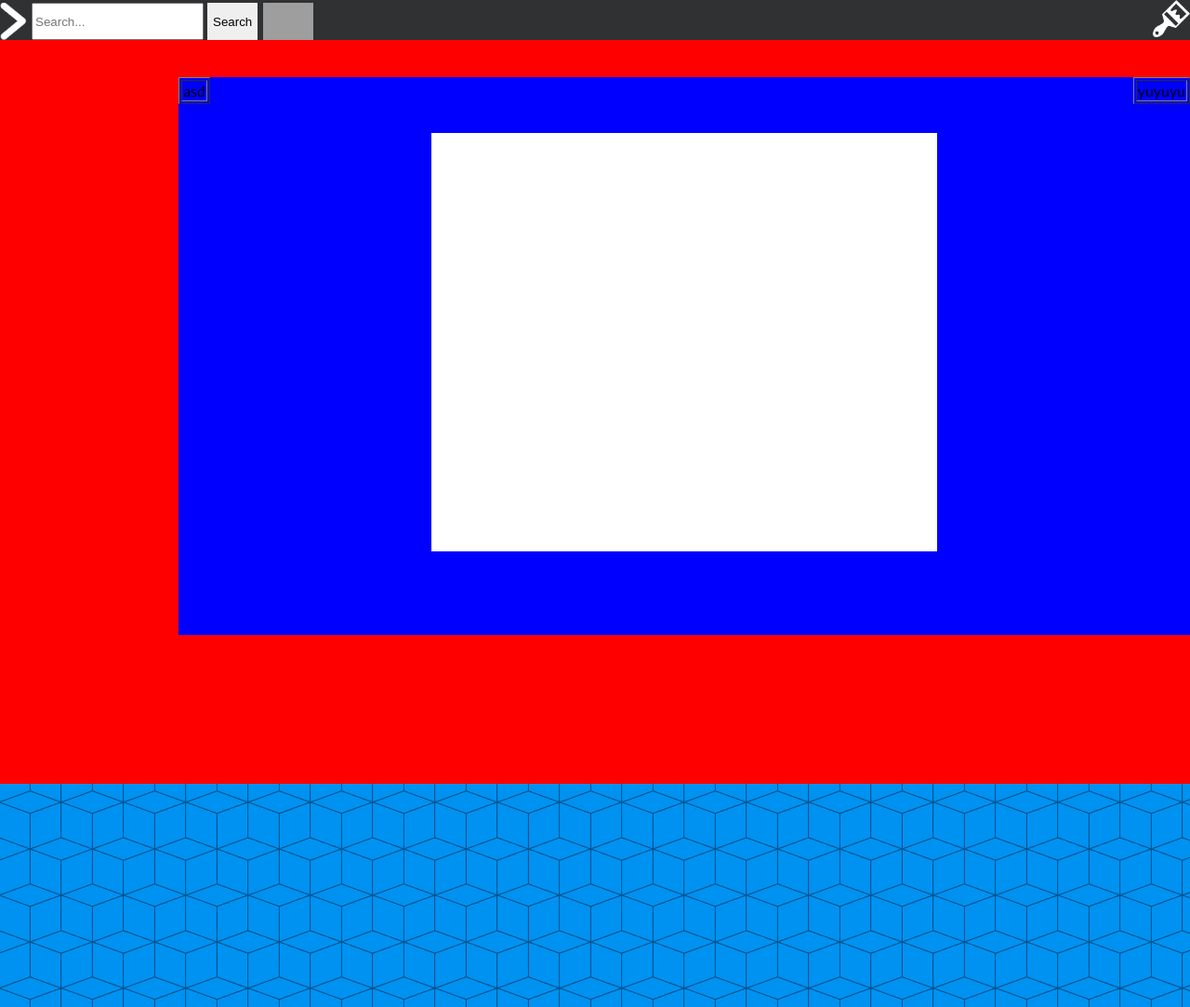
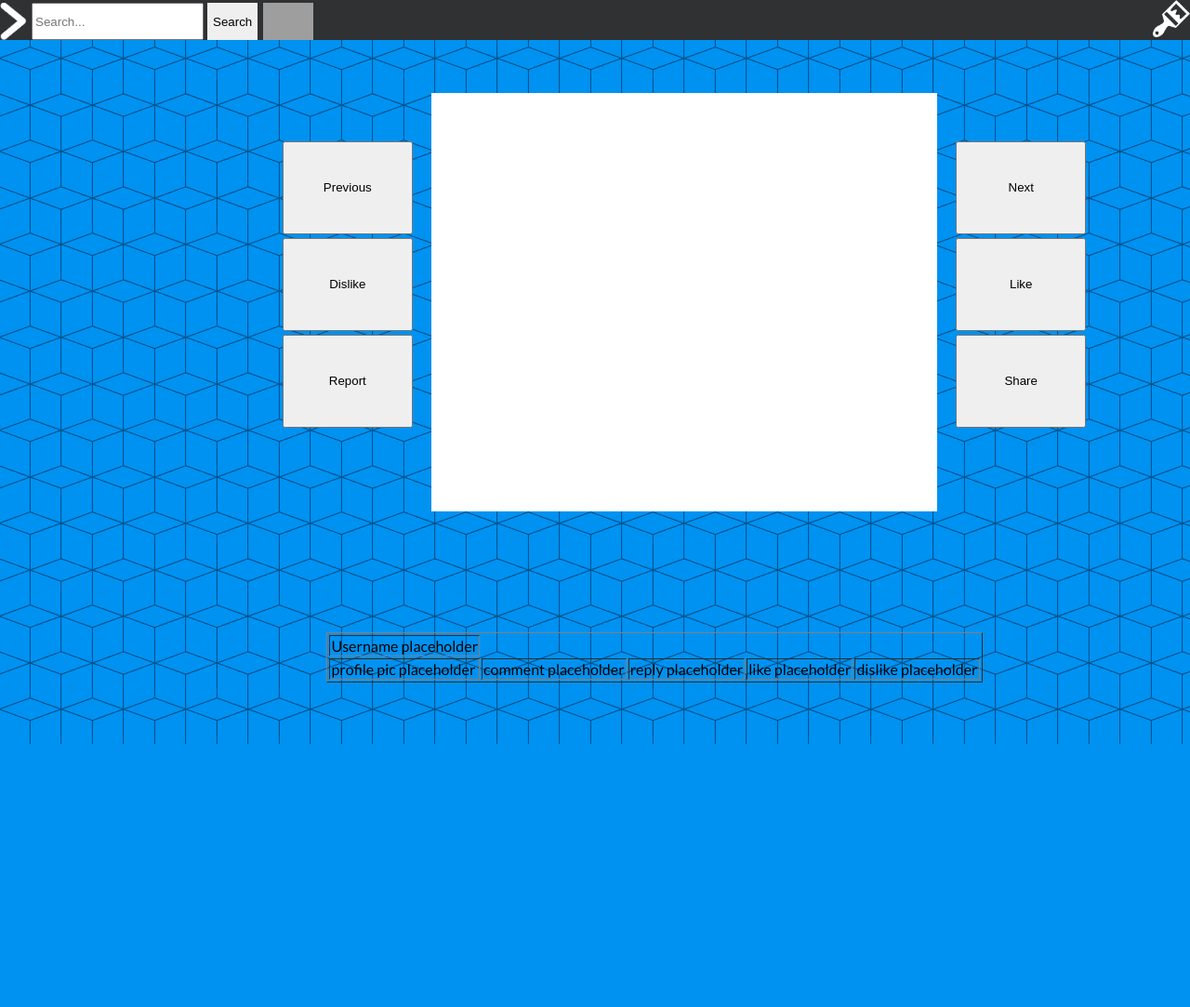
Before and after one commit to Rayser12345/MemeLaid, a PHP site: page /memePage.html in a window 1280 px wide. Shown: the top 1083 px of the page at 93% size. After the commit the page ends 800 px from the top, so only its background shows below. Run offline with PHP 8.4, Linux system fonts and the light colour scheme; grey boxes are pictures that could not be loaded.

Commit message:
Fixed meme page; Header and nav are now fixed.

```diff
--- a/css/style.css
+++ b/css/style.css
@@ -11,16 +11,25 @@ header {
 }
 
 #nav {
-  height: calc(100% - 43px);
-  width: 25vh;
-  min-width: 266px;
-  background-color: #303133;
-  transition-property: all;
-   transition-duration: 0.5s;
+    top: 4.25%;
+    height: 100%;
+    width: 25vh;
+    min-width: 266px;
+    background-color: #303133;
+    transition-property: all;
+    transition-duration: 0.5s;
+    z-index: 9999;
+    position: fixed;
 }
 
 .hidden {
   transform: translate(-400px, 0px);
+}
+
+header {
+    position: fixed;
+    width: 100%;
+    z-index: 9999;
 }
 
 .headerElement {
@@ -41,11 +50,12 @@ header {
   width: 100%;
   height: 10%;
   background-color: transparent;
-  border: none;
   font-size: 2em;
   color: white;
-  outline: none;
   cursor: pointer;
+  text-align: center;
+  z-index: 999;
+  border: none;
 }
 
 #search {
@@ -119,9 +129,8 @@ a:visited {
 .mainMemeContainer {
     width: 100%;
     height: 100%;
-    background-color: red;
-    position: relative;
-    z-index: 98;
+    position: absolute;
+    z-index: 1;
 }
 
 .mainMemeMediaContainer {
@@ -129,10 +138,8 @@ a:visited {
   height: 75%;
   top: 5%;
   left: 15%;
-
   position: absolute;
   z-index: 99;
-  background-color: blue;
 }
 
 .mainMemeMediaContent {
@@ -144,53 +151,30 @@ a:visited {
   background-color: white;
 }
 
-
-
-#commentsSpace {
-    background: #303133;
-    position: absolute;
-    float: right;
-    top: 90%;
-    right: 5%;
-    width: 75%;
-    height: 100%;
-    overflow:auto;
+.memeButtonWidth .memeButton {
+    width: 140px;
+    height: 100px;
+}
+.memeButton {
+    width: 100%;
+    height: 70px;
 }
 
-#commment {
+#commentSpace {
+    height: 75%;
+    width: 80%;
     position: absolute;
-    background: #303133;
-    color: white;
+    left: 15%;
+    top: 85%;
+
+    display: flex;
+    justify-content: center;
+    align-items: center;
 }
 
-/*
-.meme {
-    position: absolute;
-    border-style: solid;
-    border-color: greenyellow;
-    margin-left: 25em;
+#comments {
+    height: 100%;
 }
-
-.buttonFormat {
-    float: left;
-    border-style: solid;
-    border-color:#0099ff;
-    width: 100px;
-    height: 75px;
-    float: right;
-}
-
-#commentBox {
-    overflow: auto;
-    position: absolute;
-    width: 410px;
-    height: 200px;
-    background: #303133;
-    padding-top: 10px;
-    border-style: solid;
-    border-color:#0099ff;
-    left: 25%;
-}*/
 
 #profilePic {
     right: 25%;
--- a/index.html
+++ b/index.html
@@ -78,7 +78,7 @@
 
     <!--Submit menu?-->
 
-    <div id="submit" class="hidden2" style="font: : 1vw; z-index: 1">
+    <div id="submit" class="hidden2" style="font: 1vw; z-index: 1">
       <form method="get">
         <table>
           <tr>
@@ -123,7 +123,7 @@
 
     <div id="nav" class="hidden">
         <div id="navContent">
-        <a href="index.html"><button  class="navButton" type="button">Home</button></a>
+          <a href="index.html"><button class="navButton" type="button">Home</button></a>
           <button id="openNavLoginRegister" class="navButton" type="button">Login</button>
           <button id="submitButton" class="navButton" type="button">Submit</button>
           <button class="navButton" type="button">Channels</button>
--- a/memePage.html
+++ b/memePage.html
@@ -36,19 +36,41 @@
       </div>
     </header>
 
+
+    <!-- Meme area -->
     <div class="mainMemeContainer">
       <div class="mainMemeMediaContainer">
-        <table border="1" style="display: inline-table;">
-          <tr>
+        <table style="display: inline-table; margin-left: 10%; margin-top: 10%;">
+          <tr class="memeButtonWidth">
             <td>
-              asd
+              <button id="previousMeme" class="memeButton">Previous</button>
+            </td>
+          </tr>
+          <tr class="memeButtonWidth">
+            <td>
+              <button id="dislikeMeme" class="memeButton">Dislike</button>
+            </td>
+          </tr>
+          <tr class="memeButtonWidth">
+            <td>
+              <button id="reportMeme" class="memeButton">Report</button>
             </td>
           </tr>
         </table>
-        <table border="1" style="float: right; display: inline-table;">
-          <tr>
+        <table style="float: right; display: inline-table; margin-right: 10%; margin-top: 10%;">
+          <tr class="memeButtonWidth">
             <td>
-              yuyuyu
+              <button id="nextMeme" class="memeButton">Next</button>
+            </td>
+          </tr>
+          <tr class="memeButtonWidth">
+            <td>
+              <button id="likeMeme" class="memeButton">Like</button>
+            </td>
+          </tr>
+          <tr class="memeButtonWidth">
+            <td>
+              <button id="shareMeme" class="memeButton">Share</button>
             </td>
           </tr>
         </table>
@@ -99,7 +121,7 @@
 
     <!-- Submit menu?-->
 
-    <div id="submit" class="hidden2" style="font: : 1vw; z-index: 1">
+    <div id="submit" class="hidden2" style="font: 1vw; z-index: 1">
       <form method="get">
         <table>
           <tr>
@@ -144,7 +166,7 @@
 
     <div id="nav" class="hidden">
       <div id="navContent">
-        <a href="index.html"><button  class="navButton" type="button">Home</button></a>
+        <a href="index.html"><button class="navButton" type="button">Home</button></a>
         <button id="openNavLoginRegister" class="navButton" type="button">Login</button>
         <button id="submitButton" class="navButton" type="button">Submit</button>
         <button class="navButton" type="button">Channels</button>
@@ -156,38 +178,34 @@
     <div id="noti" class="hidden2" style="z-index: 2">
     </div>
 
-<!--
-    <div id="memeSpace">
-        <br><br><br>
-        <img src="assets/whiteSpace.gif" class="meme" style="width:50%; height: 80%">
-        <br><br><br><br>
-           <button class="nextButton, buttonFormat" type="button" style="margin-right: 75%">Next</button>
-           <br><br><br><br><br>
-           <button class="prevButton, buttonFormat" type="button" style="margin-right: 75%;">Prev</button>
-           <br><br><br><br><br>
-           <button class="randomButton, buttonFormat" type="button" style="margin-right: 75%">Random</button>
-           <br><br><br><br><br>
-           <button class="reportButton, buttonFormat" type="button" style="margin-right: 75%">Report</button>
-           <br><br><br><br><br><br><br><br><br><br><br><br><br><br><br><br>
-           <button class="likeButton, buttonFormat" type="button" style="margin-right: 25%">Like</button>
-           <button class="dislikeButton, buttonFormat" type="button" style="margin-right: 10%">Dislike</button>
-           <button class="shareButton, buttonFormat" type="button" style="margin-right: 10%">Share</button>
+    <!-- Comments area -->
+    <div id="commentSpace">
+      <div id="comments">
+          <table border="1">
+            <tr>
+              <td>
+                Username placeholder
+              </td>
+            </tr>
+            <tr>
+              <td>
+                profile pic placeholder
+              </td>
+              <td>
+                comment placeholder
+              </td>
+              <td>
+                reply placeholder
+              </td>
+              <td>
+                like placeholder
+              </td>
+              <td>
+                dislike placeholder
+              </td>
+            </tr>
+          </table>
+      </div>
     </div>
-
-    <div id="commentsSpace">
-        <button id="commentButton"class="commentButton, buttonFormat" type="button" style="width: 100%">Comment</button>
-    </div>
-
-    <div id="commentBox" class="hidden2">
-        <textarea rows="10" cols="55" name="commentText" form="usrform"></textarea>
-        <br>
-        <button style="width: 100%;">Submit</button>
-        <br>
-        <button style="width: 100%;">Cancel</button>
-    </div>
--->
-
-
-
   </body>
 </html>
```
Lines whose indentation alone changed are shown as unchanged.
